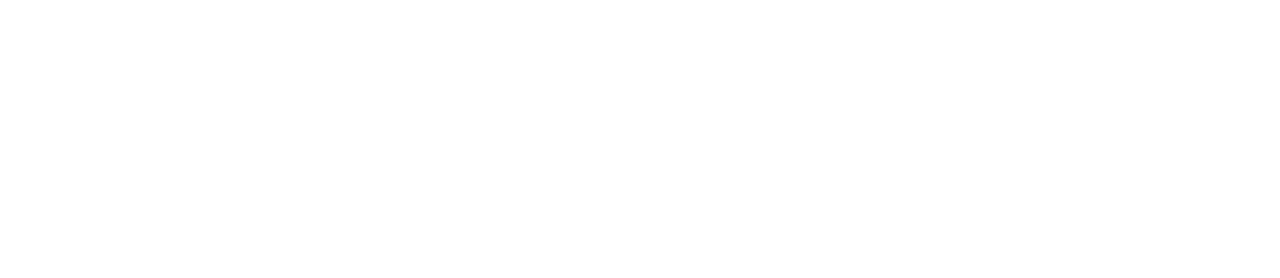
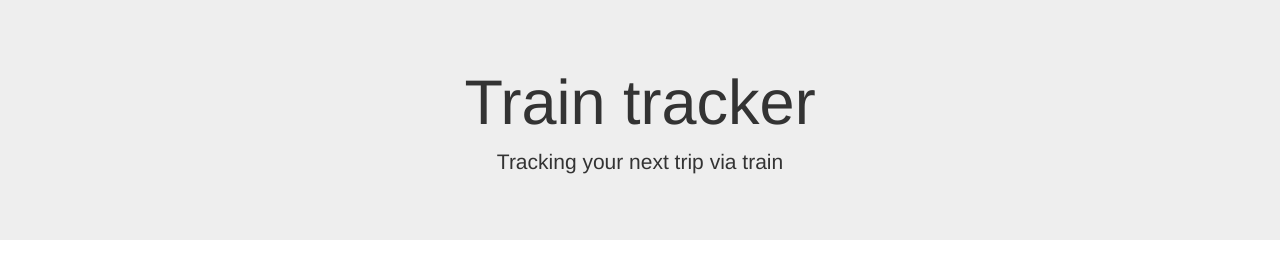
Before and after one commit to edarst/Train-Tracker, a plain HTML site: page index.html in a window 1280 px wide. Drawn offline with nearby package versions, Linux system fonts and the light colour scheme.

Commit message:
some styling content and linked in moments.js

```diff
--- a/index.html
+++ b/index.html
@@ -22,8 +22,14 @@
 src="https://code.jquery.com/jquery-3.2.1.js"
 integrity="sha256-DZAnKJ/6XZ9si04Hgrsxu/8s717jcIzLy3oi35EouyE="
 crossorigin="anonymous"></script>
+<!-- Adding Moments.js -->
+<script src="https://cdn.jsdelivr.net/momentjs/2.12.0/moment.min.js"></script>
 </head>
 <body>
-
+	<div class="row">
+		<div class="jumbotron text-center">
+			<h1>Train tracker</h1>
+			<p>Tracking your next trip via train</p>
+		</div>
 	</body>
 	</html>
```
Lines whose indentation alone changed are shown as unchanged.
